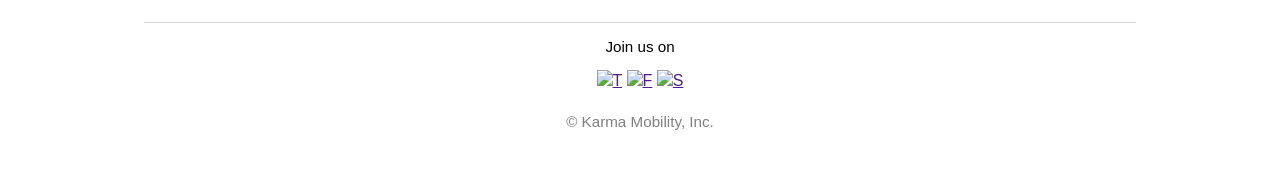
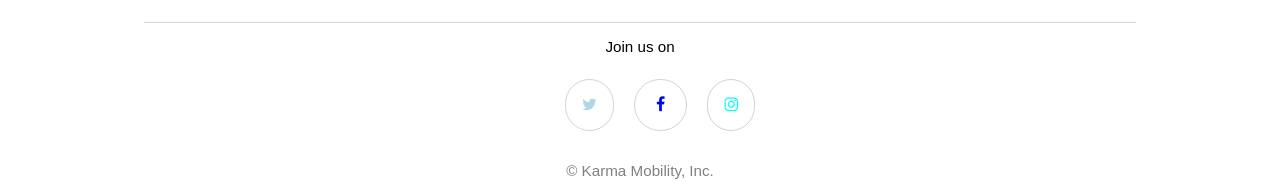
Before and after one commit to gfed53/startup-new, a plain HTML site: page index.html in a window 1280 px wide. Shown: the part 1228-1417 px from the top of the page. Drawn offline with Linux system fonts and the light colour scheme.

Commit message:
Added icons to footer

```diff
--- a/css/style.css
+++ b/css/style.css
@@ -28,10 +28,6 @@ h2 {
 /* div {
 	border: 1px solid Chocolate;
 } */
-
- /* * {
-  	border: 1px solid Chocolate;
-  } */
 
 
 /*Navigation Section*/
@@ -198,6 +194,27 @@ h2 {
 	color: Grey;
 }
 
+.the-footer li {
+	display: inline-block;
+	padding: 1em;
+	margin: .5em;
+	border: 1px solid LightGrey;
+	border-radius: 4em;
+}
+
+.fa-twitter {
+	color: LightBlue;
+}
+
+.fa-facebook {
+	color: Blue;
+	padding: 0em .3em;
+}
+
+.fa-instagram {
+	color: Cyan;
+}
+
 
 /*Older Unused CSS*/
 
--- a/index.html
+++ b/index.html
@@ -4,7 +4,8 @@
 	<meta charset="UTF-8">
 	<title>Karma</title>
 	<!-- <link rel="stylesheet" href="https://maxcdn.bootstrapcdn.com/bootstrap/3.3.5/css/bootstrap.min.css"> -->
-	<link href="//maxcdn.bootstrapcdn.com/font-awesome/4.2.0/css/font-awesome.min.css"> <!--The right path?-->
+	<link href="//maxcdn.bootstrapcdn.com/font-awesome/4.2.0/css/font-awesome.min.css" rel="stylesheet">
+	<!-- <link href="css/font-awesome.min.css" rel="stylesheet"> -->
 	<link href='http://fonts.googleapis.com/css?family=Roboto:400,500,300' rel='stylesheet' type='text/css'>
 	<link rel="stylesheet" href="css/normalize.css">
 	<link rel="stylesheet" href="css/style.css">
@@ -53,9 +54,17 @@
 	<footer class="the-footer">
 		<div class="content">
 			<p>Join us on</p>
-			<a href=""><img src="#">T</a>
-			<a href=""><img src="#">F</a>
-			<a href=""><img src="#">S</a>
+			<ul>
+				<li>
+					<i class="fa fa-twitter"></i>
+				</li>
+				<li>
+					<i class="fa fa-facebook"></i>
+				</li>
+				<li>
+					<i class="fa fa-instagram"></i>
+				</li>
+			</ul>
 			<p class="grey-text">© Karma Mobility, Inc.</p>
 		</div>
 	</footer>
```
